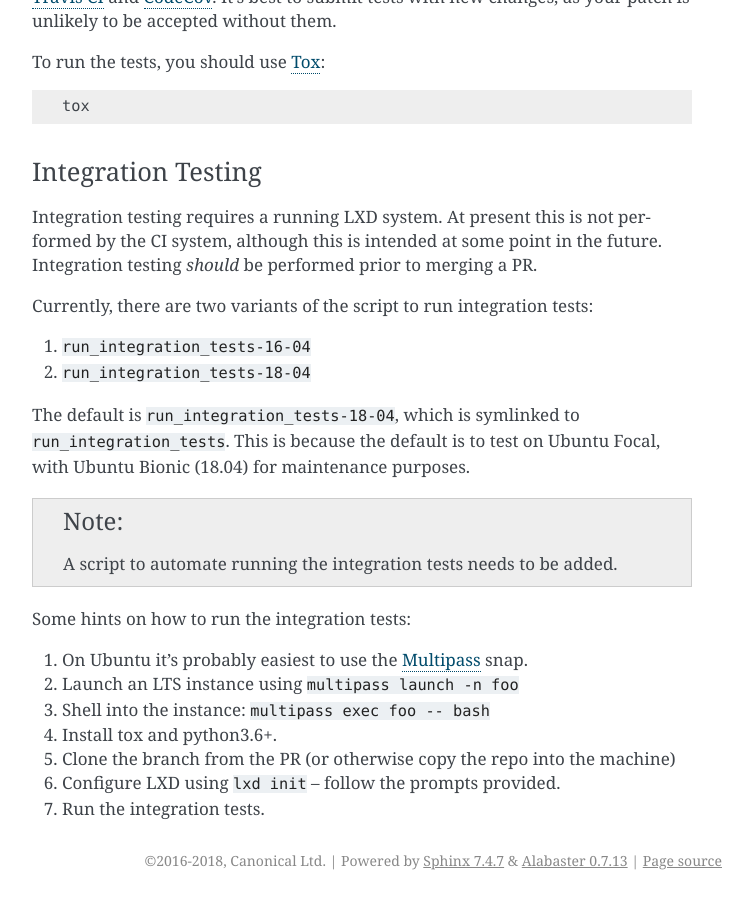
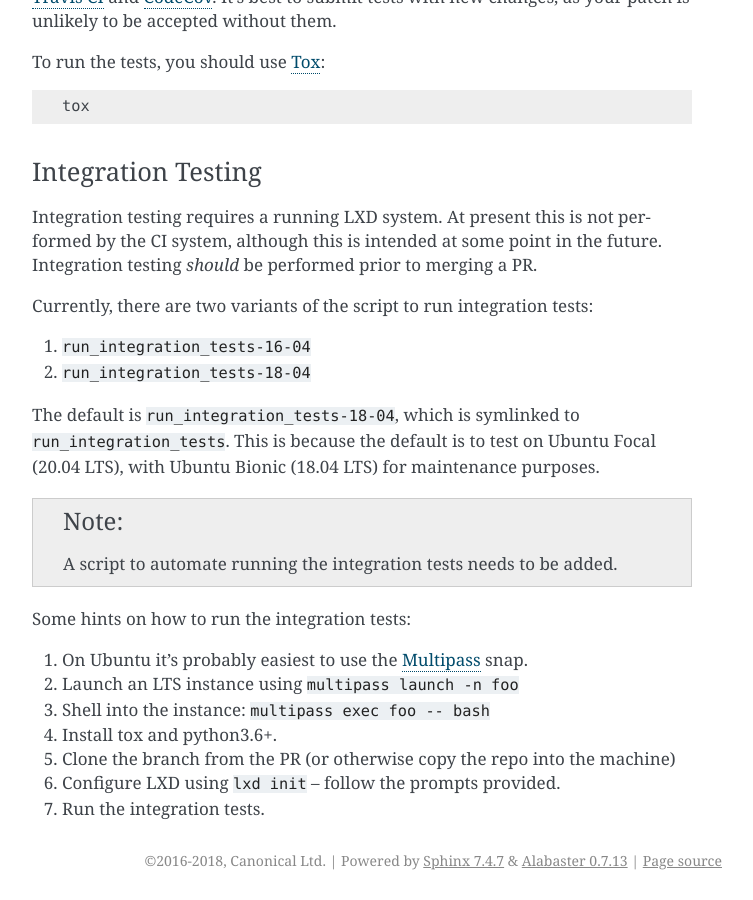
Before and after one commit to canonical/pylxd, a Sphinx documentation site: the page built from doc/source/contributing.rst, in a window 1280 px wide and 900 px high, scrolled down 2266 px. Shown: the whole window, without its empty margins (388-1141 px from the left). Built offline with Sphinx 7.4.7, drawn with Linux system fonts in a browser that asks for light colours.

Commit message:
Updates with @sparkiegeek's feedback
Signed-off-by: Dougal Matthews <dougal@dougalmatthews.com>

```diff
--- a/doc/source/contributing.rst
+++ b/doc/source/contributing.rst
@@ -116,7 +116,7 @@ Currently, there are two variants of the script to run integration tests:
 
 The default is ``run_integration_tests-18-04``, which is symlinked to
 ``run_integration_tests``. This is because the default is to test on Ubuntu
-Focal, with Ubuntu Bionic (18.04) for maintenance purposes.
+Focal (20.04 LTS), with Ubuntu Bionic (18.04 LTS) for maintenance purposes.
 
 .. note:: A script to automate running the integration tests needs to be added.
 
```
Also changed, not shown: 1 other file.
